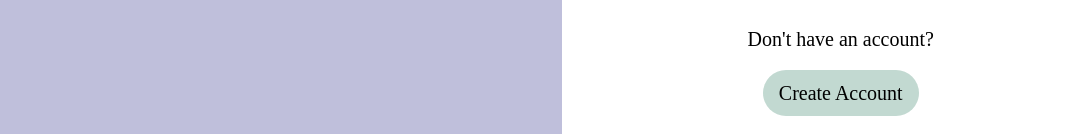
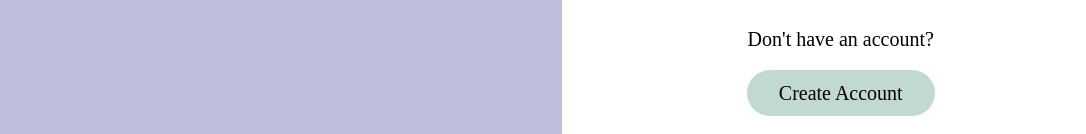
Before and after one commit to HaixD/plus, a Next.js app: page /login in a window 1280 px wide. Shown: the part 666-800 px from the top of the page, without its empty margins (161-1247 px from the left). Built offline with nearby package versions, Linux system fonts and the light colour scheme.

Commit message:
move generic button and text+password input styling into global css

```diff
--- /dev/null
+++ b/src/app/globals.css
@@ -0,0 +1,19 @@
+input[type="text"], input[type="password"] {
+    background-color: #d9d9d9;
+    padding-block: 0.25rem;
+    border: none;
+    font-size: 1.5rem;
+}
+
+.button {
+    display: block;
+    width: fit-content;
+    color: black;
+    background-color: #c2d9d1;
+    padding: .5rem 2rem;
+    border: none;
+    border-radius: 9999px;
+    text-align: center;
+    text-decoration: none;
+    cursor: pointer;
+}
--- a/src/app/layout.tsx
+++ b/src/app/layout.tsx
@@ -1,5 +1,6 @@
 import type { Metadata } from "next";
 import "./reset.css";
+import "./globals.css"
 
 export const metadata: Metadata = {
   title: "Create Next App",
--- a/src/app/login/page.tsx
+++ b/src/app/login/page.tsx
@@ -35,7 +35,7 @@ export default function Page() {
                     </div>
                     <input
                         type="submit"
-                        className={styles["page-button"]}
+                        className="button"
                         value="Log In"
                         style={{
                             fontSize: "2rem",
@@ -46,7 +46,7 @@ export default function Page() {
                 </form>
                 <div className={styles["create-account"]}>
                     <p>Don't have an account?</p>
-                    <Link href="/create_account" className={styles["page-button"]}>Create Account</Link>
+                    <Link href="/create_account" className="button">Create Account</Link>
                 </div>
             </div>
         </main>
--- a/src/app/login/styles.module.css
+++ b/src/app/login/styles.module.css
@@ -43,29 +43,6 @@
             flex-direction: column;
             gap: 0.25rem
         }
-
-        & input[type="password"], & input[type="text"] {
-            font-size: 1.5rem;
-            padding-block: 0.25rem;
-            background-color: #d9d9d9;
-            border: none;
-        }
-    }
-}
-
-.page-button {
-    background-color: #c2d9d1;
-    border: none;
-    text-decoration: none;
-    color: black;
-    border-radius: 9999px;
-    padding: .5rem 1rem;
-    display: block;
-    text-align: center;
-    width: fit-content;
-
-    &:hover {
-        cursor: pointer;
     }
 }
 
```
Also changed, not shown: src/app/(dashboard)/layout.tsx (+2 -7 lines).
